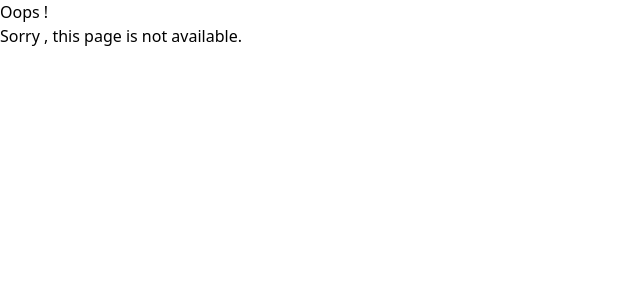
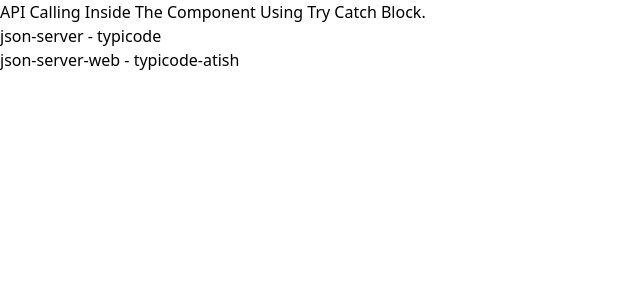
Before and after one commit to atishbagate/tast_1, a React (Vite) app: page /APIMainCalling in a window 1280 px wide. Shown: the top 300 px of the page, without its empty margins (0-640 px from the left). Built offline with nearby package versions, Linux system fonts and the light colour scheme; data requests are answered from the project's data file.

Commit message:
API calling

```diff
--- a/src/App.tsx
+++ b/src/App.tsx
@@ -11,6 +11,7 @@ import ParentCustomHok from "./Pages/CustomHook/ParentCustonHook";
 import FunctionCurrying from "./Pages/FunctionCurrying/FunctionCurrying";
 import Main from "./Pages/ErrorBoundry/Main";
 import LazyLoading from "./Pages/LazyLoading/LazyLoading";
+import APIMainCalling from "./Pages/APICalling/TryCatch/APIMainCalling";
 
 export const router = createBrowserRouter(
   createRoutesFromElements(
@@ -27,6 +28,7 @@ export const router = createBrowserRouter(
       <Route path="/FunctionCurrying" element={<FunctionCurrying />} />
       <Route path="/ErrorBoundry" element={<Main />} />
       <Route path="/LazyLoading" element={<LazyLoading />} />
+      <Route path="/APIMainCalling" element={<APIMainCalling />} />
     </>
   )
 )
--- /dev/null
+++ b/src/Pages/APICalling/TryCatch/APIMainCalling.tsx
@@ -0,0 +1,36 @@
+import React,{useState,useEffect} from "react"
+
+const APIMainCalling = () => {
+const [data, setData] = useState();
+    async function fetchData(){
+      try {
+        const res = await fetch("http://localhost:3000/posts")
+        const data = await res.json();
+        console.log("data",data);
+        setData(data);
+      } catch (error) {
+        console.log(error);
+      }
+    }
+    useEffect(() => {
+    fetchData();
+      return () => {
+        setData({});
+      }
+    }, [])
+    return (
+        <>
+        <h2>API Calling Inside The Component Using Try Catch Block.</h2>
+        {Array.isArray(data) ?
+        data.map((item)=>
+        (
+            <div key={item.id}>
+                <h5>{item.title} - {item.author}</h5>
+            </div>
+        ))
+         : <h5>No Data</h5> }
+        </>
+    )
+}
+
+export default APIMainCalling
```
